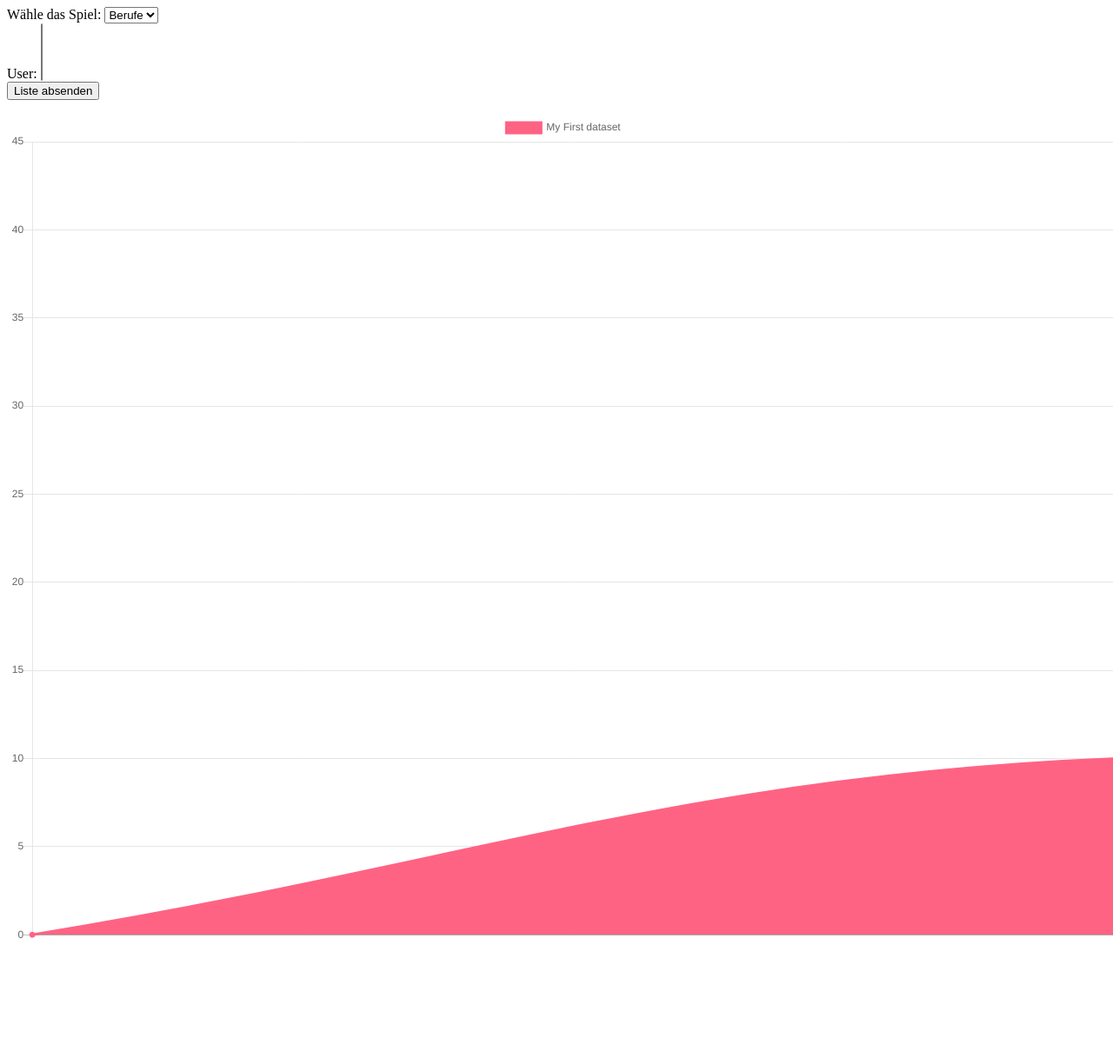
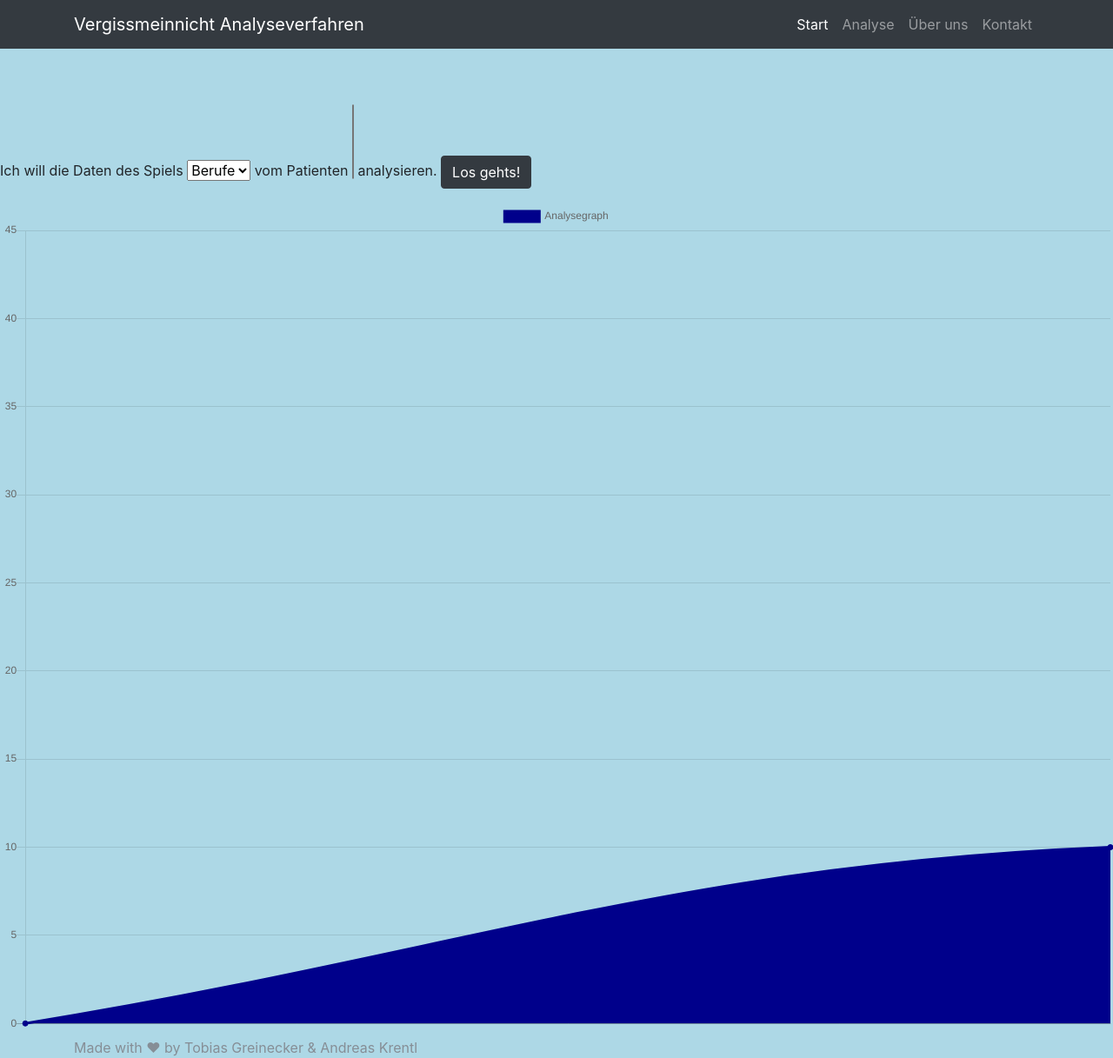
Before and after one commit to Andreas3005/Vergissmeinnicht, a PHP site: page /analyse.php in a window 1280 px wide. Shown: the whole page at 87% size. Before the commit the page ends 1080 px from the top, so only its background shows below. Run offline with PHP 8.4, Linux system fonts and the light colour scheme; data that the repository does not hold is empty; some libraries are stand-ins or nearby versions.

Commit message:
Design Analyseverfahren
Add:
+Ordner aufgeräumt
+Analyseverfahren graphisch angepasst
+Topbar angepasst
+Kleinigkeiten

```diff
--- a/testgraph.php
+++ b/TestSeiten/testgraph.php
@@ -10,9 +10,9 @@ var chart = new Chart(ctx, {
 
     // The data for our dataset
     data: {
-        labels: ["January", "February", "March", "April", "May", "June", "July"],
+        labels: ["Januar", "Februar", "März", "April", "Mai", "Juni", "Juli"],
         datasets: [{
-            label: "My First dataset",
+            label: "Krankheitsverlauf",
             backgroundColor: 'rgb(255, 99, 132)',
             borderColor: 'rgb(255, 99, 132)',
             data: [0, 10, 5, 2, 20, 30, 45],
--- a/analyse.php
+++ b/analyse.php
@@ -1,23 +1,60 @@
 <html>
-
-<script src="https://cdnjs.cloudflare.com/ajax/libs/Chart.js/2.4.0/Chart.min.js"></script>
 <head>
-    <title>Formular mit Dropdown - Liste</title>
+	<script src="https://cdnjs.cloudflare.com/ajax/libs/Chart.js/2.4.0/Chart.min.js"></script>
+	<script src="js/jquery.min.js"></script>
+	<script src="js/bootstrap.bundle.min.js"></script>
+    <link href="css/bootstrap.min.css" rel="stylesheet">
+    <link href="css/styles.css" rel="stylesheet">
+    <title>VGMN-Analyseverfahren</title>
+	<link rel="icon" href="Bilder/favicon.ico">
     <meta http-equiv="content-type" content="text/html; charset=UTF-8">
 </head>
 <body>
+<br>
+<br>
+<br>
+<br>
+<br>
+
+ <!-- Navigation -->
+    <nav class="navbar navbar-expand-lg navbar-dark bg-dark fixed-top">
+      <div class="container">
+        <a class="navbar-brand" href="#" align="left">Vergissmeinnicht Analyseverfahren</a>
+        <!--<button class="navbar-toggler" type="button" data-toggle="collapse" data-target="#navbarResponsive" aria-controls="navbarResponsive" aria-expanded="false" aria-label="Toggle navigation">
+          <span class="navbar-toggler-icon"></span> -->
+        </button>
+        <div class="collapse navbar-collapse" id="navbarResponsive">
+          <ul class="navbar-nav ml-auto">
+            <li class="nav-item active">
+              <a class="nav-link" href="Start.php">Start
+                <span class="sr-only">(current)</span>
+              </a>
+            </li>
+            <li class="nav-item">
+              <a class="nav-link" href="analyse.php">Analyse</a>
+            </li>
+            <li class="nav-item">
+              <a class="nav-link" href="About.php">Über uns</a>
+            </li>
+            <li class="nav-item">
+              <a class="nav-link" href="Kontakt.php">Kontakt</a>
+            </li>
+          </ul>
+        </div>
+      </div>
+    </nav>
+
 
 <?php
 $conn = mysqli_connect("localhost", "root", "", "regenbogenheim");
 ?>
 <form action="analyse.php" method="post">
- Wähle das Spiel:
+ Ich will die Daten des Spiels
 <select name="Spiele">
    <option value="berufe">Berufe</option>
 
  </select>
-<br>
-User:
+vom Patienten
 <!-- die ausgewählten Elemente werden in einem Array gespeichert -->
 <select name="User[]" multiple="multiple">
 <?php
@@ -35,8 +72,8 @@ $abfrage_user = mysqli_query($conn, "SELECT id_user, user_vorname , user_nachnam
 
 ?>
 </select>
-<br>
-<input type="submit" name="absenden" value="Liste absenden">
+analysieren.
+<input type="submit" class ="btn btn-dark" name="absenden" value="Los gehts!">
 </form>
     <?php
    //Mit isset() wird überprüft ob einer Variablen bereits
@@ -113,9 +150,9 @@ var chart = new Chart(ctx, {
 		}
 		 ?>],
         datasets: [{
-            label: "My First dataset",
-            backgroundColor: 'rgb(255, 99, 132)',
-            borderColor: 'rgb(255, 99, 132)',
+            label: "Analysegraph",
+            backgroundColor: 'rgb(0,0,139)',
+            borderColor: 'rgb(0,0,139)',
             data: [0, 10, 5, 2, 20, 30, 45],
         }]
     },
@@ -125,5 +162,10 @@ var chart = new Chart(ctx, {
 });
 </script>
  </body>
+ <footer class="footer">
+      <div class="container">
+        <span class="text-muted" align ="left">Made with &hearts; by Tobias Greinecker & Andreas Krentl </span>
+      </div>
+    </footer>
 
 </html>
--- a/start.php
+++ b/start.php
@@ -40,10 +40,10 @@ if(!isset($_SESSION['id_user'])) {
               </a>
             </li>
             <li class="nav-item">
-              <a class="nav-link" href="UeberUns.php">Über uns</a>
+              <a class="nav-link" href="analyse.php">Analyse</a>
             </li>
             <li class="nav-item">
-              <a class="nav-link" href="Services.php">Leistungen</a>
+              <a class="nav-link" href="About.php">Über uns</a>
             </li>
             <li class="nav-item">
               <a class="nav-link" href="Kontakt.php">Kontakt</a>
```
Also changed, not shown: Sicherungsdatein_Datenbank/sicherung.txt (renamed from sicherung.txt), Sicherungsdatein_Datenbank/tabellen anlegen.sql (renamed from tabellen anlegen.sql), TestSeiten/formularmitdropdown.php (renamed from formularmitdropdown.php), TestSeiten/test.php (renamed from test.php).
